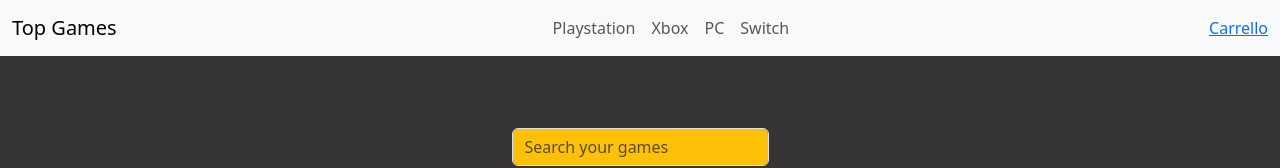
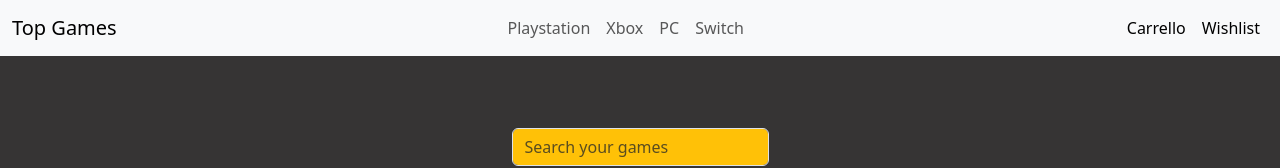
Before and after one commit to lorenzosalti/top-games-react, a React (Vite) app: page / in a window 1280 px wide. Shown: the top 168 px of the page. Built offline with nearby package versions, Linux system fonts and the light colour scheme; no server answers.

Commit message:
feat: add wishlist link and fix responsive navbar

```diff
--- a/src/components/Header.jsx
+++ b/src/components/Header.jsx
@@ -27,8 +27,15 @@ export default function Header() {
                                 <NavLink to={'/console/switch'} className='nav-link'>Switch</NavLink>
                             </li>
                         </ul>
+                        <ul className="navbar-nav">
+                            <li className="nav-item">
+                                <NavLink className='nav-link'>Carrello</NavLink>
+                            </li>
+                            <li className="nav-item">
+                                <NavLink className='nav-link'>Wishlist</NavLink>
+                            </li>
+                        </ul>
                     </div>
-                    <NavLink>Carrello</NavLink>
                 </div>
             </nav>
         </header>
```
